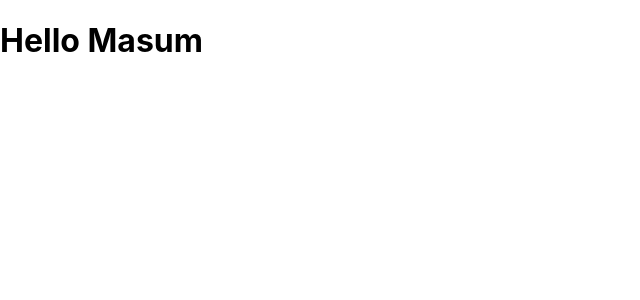
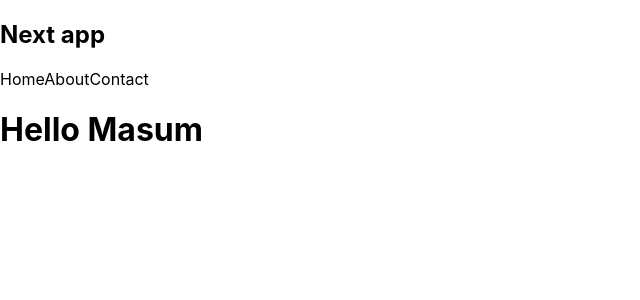
Before and after one commit to masum691/next-app, a Next.js app: page /about in a window 1280 px wide. Shown: the top 300 px of the page, without its empty margins (0-640 px from the left). Built offline with nearby package versions, Linux system fonts and the light colour scheme.

Commit message:
linking page

```diff
--- a/components/Navbar.js
+++ b/components/Navbar.js
@@ -1,12 +1,14 @@
+import Link from "next/link";
+
 const Navbar = () => {
     return (
         <div>
             <nav>
                 <div className="logo">
                     <h1>Next app</h1>
-                    <a>Home</a>
-                    <a>About</a>
-                    <a>Contact</a>
+                    <Link href="/"><a>Home</a></Link>
+                    <Link href="/about"><a>About</a></Link>
+                    <Link href="/contact/contact"><a>Contact</a></Link>
                 </div>
             </nav>
         </div>
--- a/pages/about.js
+++ b/pages/about.js
@@ -1,6 +1,11 @@
+import Navbar from "../components/Navbar";
+
 const About = () => {
     return (
-        <div><h1>Hello Masum</h1></div>
+        <div>
+            <Navbar></Navbar>
+            <h1>Hello Masum</h1>
+        </div>
     );
 }
 
```
Also changed, not shown: pages/contact/contact.js (+7 -2 lines).
